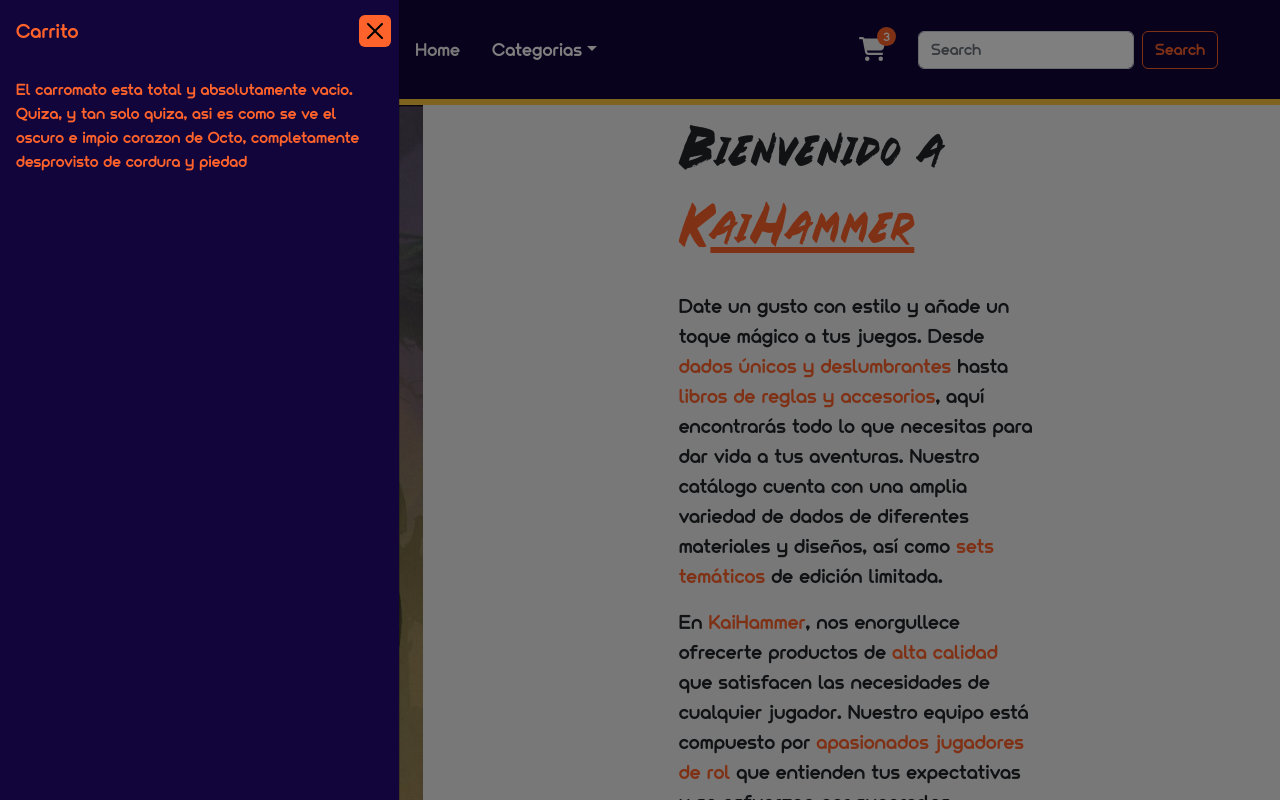
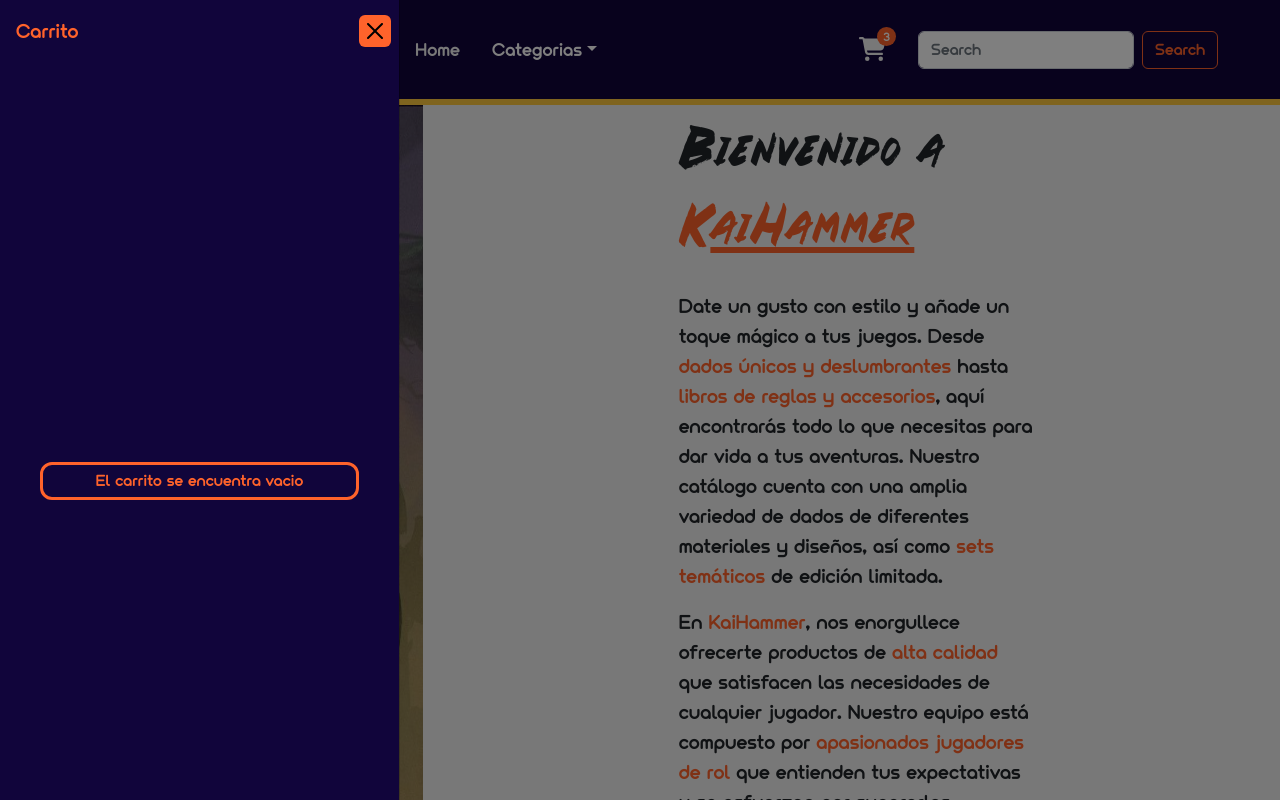
Before and after one commit to Agus-Natalio/Proyect-React, a React (Create React App) app: page / in a window 1280 px wide. Both pictures are taken after a click on the link 872 px from the left and 49 px from the top of the page. Shown: the top 800 px of the page. Built offline with nearby package versions, Linux system fonts and the light colour scheme.

Commit message:
Cambios ligeros a los estilos y layout

```diff
--- a/src/assets/data/products.json
+++ b/src/assets/data/products.json
@@ -70,5 +70,23 @@
       "desc": "Lorem ipsum dolor sit amet, consectetur adipiscing elit, sed do eiusmod tempor incididunt",
       "stock": "30",
       "image":"swDices.jpg"
+    },
+    {
+      "id": 9,
+      "title":"Tablero de Oricalco",
+      "price":2000,
+      "type": "Tableros",
+      "desc": "Lorem ipsum dolor sit amet, consectetur adipiscing elit, sed do eiusmod tempor incididunt",
+      "stock": "24",
+      "image":"placeholderImage.jpg"
+    },
+    {
+      "id": 10,
+      "title":"Heroes de Norion Bundle",
+      "price":21000,
+      "type": "Bundles",
+      "desc": "Lorem ipsum dolor sit amet, consectetur adipiscing elit, sed do eiusmod tempor incididunt",
+      "stock": "13",
+      "image":"placeholderImage.jpg"
     }
 ]
--- a/src/components/cartBtn/CartWidget.css
+++ b/src/components/cartBtn/CartWidget.css
@@ -38,6 +38,15 @@
     color: rgb(255, 99, 43);
 }
 
+.cartDisplay__msg {
+    display: flex;
+    justify-content: center;
+    align-items: center;
+    margin: 25rem 2.5rem;
+    border: solid rgb(255, 99, 43);
+    border-radius: .75rem;
+}
+
 .btn-close {
     opacity: 1;
     background-color: rgb(255, 99, 43);
--- a/src/components/cartBtn/CartWidget.jsx
+++ b/src/components/cartBtn/CartWidget.jsx
@@ -36,9 +36,8 @@
           <Offcanvas.Header closeButton>
             <Offcanvas.Title>Carrito</Offcanvas.Title>
           </Offcanvas.Header>
-          <Offcanvas.Body>
-            El carromato esta total y absolutamente vacio. Quiza, y tan solo quiza,
-            asi es como se ve el oscuro e impio corazon de Octo, completamente desprovisto de cordura y piedad
+          <Offcanvas.Body className="cartDisplay__msg">
+            El carrito se encuentra vacio
           </Offcanvas.Body>
         </Offcanvas>
       </>
--- a/src/components/itemList/index.jsx
+++ b/src/components/itemList/index.jsx
@@ -43,7 +43,7 @@
         <>
           <Row>
             {productList.map((product) => (
-              <Col key={product.id}>
+              <Col md={3} key={product.id}>
                 <Item product={product} />
               </Col>
             ))}
--- a/src/components/itemList/itemList.css
+++ b/src/components/itemList/itemList.css
@@ -1,3 +1,9 @@
 .loadSpinner {
-    margin: 15rem!important;
+    margin: 20rem 15rem!important;
 }
+
+.cardContainer {
+    display: flex;
+    align-items: center;
+    justify-content: center;
+}
```
